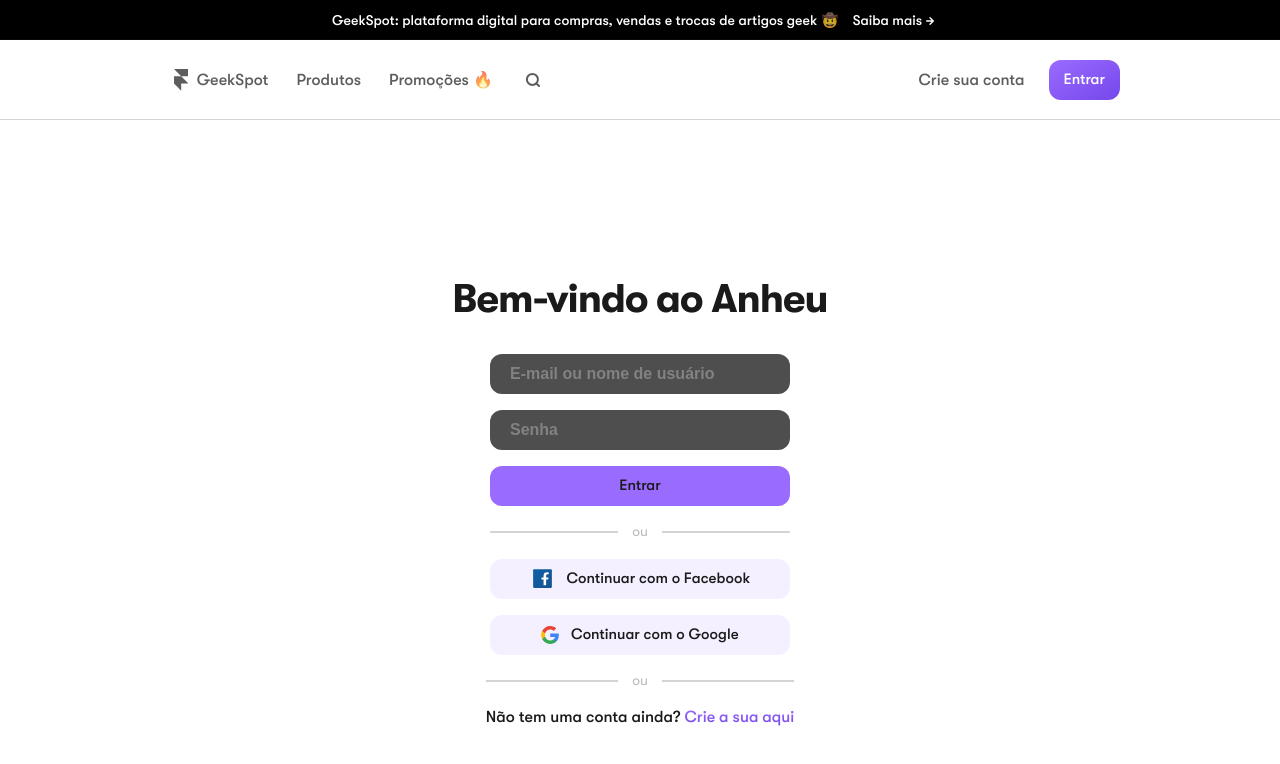
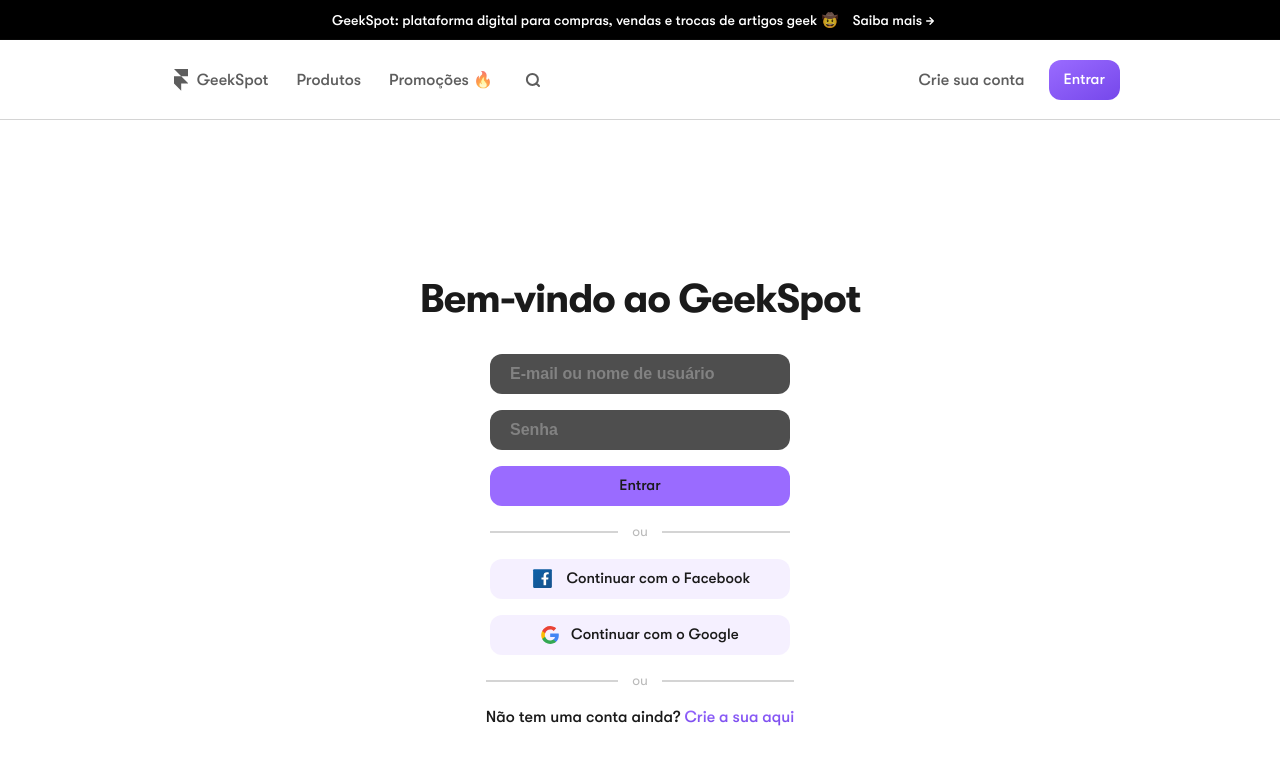
Before and after one commit to junioranheu/geekspot-v2, a Next.js app in the folder front-end/: page /usuario/entrar in a window 1280 px wide. Shown: the top 764 px of the page. Built offline with nearby package versions, Linux system fonts and the light colour scheme.

Commit message:
ajustes gerais

```diff
--- a/front-end/components/entrar/criarConta.sessaoEsquerda.js
+++ b/front-end/components/entrar/criarConta.sessaoEsquerda.js
@@ -157,7 +157,7 @@
     return (
         <section className={Styles.divPrincipal}>
             <GeekSpot width='0.9rem' cor='var(--branco)' />
-            <span className={Styles.titulo}>Crie sua conta no Anheu</span>
+            <span className={Styles.titulo}>Crie sua conta no GeekSpot</span>
 
             {/* Inputs */}
             <div>
--- a/front-end/components/entrar/entrar.sessaoEsquerda.js
+++ b/front-end/components/entrar/entrar.sessaoEsquerda.js
@@ -109,7 +109,7 @@
     return (
         <section className={Styles.divPrincipal}>
             <GeekSpot width='0.9rem' cor='var(--branco)' />
-            <span className={Styles.titulo}>Bem-vind{usuarioGenero} ao Anheu</span>
+            <span className={Styles.titulo}>Bem-vind{usuarioGenero} ao GeekSpot</span>
 
             {/* Inputs */}
             <div className={Styles.divLogin}>
```
